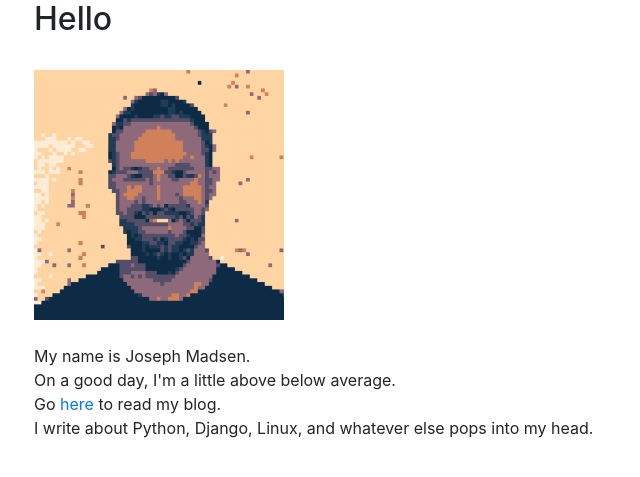
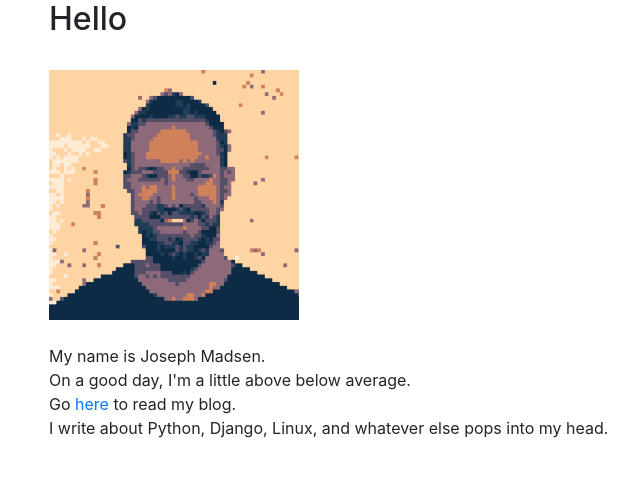
Before and after one commit to josephmads/jmsite, a Django app: page / in a window 1280 px wide. Shown: the part 66-543 px from the top of the page, without its empty margins (66-706 px from the left). Run offline with Django 4.2, Linux system fonts and the light colour scheme; some libraries are stand-ins or nearby versions.

Commit message:
fix: margins on home and index

```diff
--- a/blog/templates/blog/home.html
+++ b/blog/templates/blog/home.html
@@ -4,7 +4,7 @@
 
 {% load static %}
 
-<div class="homepage">
+<div class="container-sm">
     <h2>Hello</h2>
     <br>
     <img src="{% static 'images/jm_headshot.png' %}" alt="pixelated Joseph Madsen" width="250" height="250">
--- a/blog/templates/blog/index.html
+++ b/blog/templates/blog/index.html
@@ -7,6 +7,7 @@
 
     <link rel="stylesheet" href="{% static 'css/codehilite.css' %}">
 
+    <div class="container-sm">
         <h2 class="display-2">The Blog</h2>
         <br></br>
 
@@ -26,5 +27,6 @@
             </div>
         </div>
         {% endfor %}
+    </div>
 
 {% endblock content %}
```
Lines whose indentation alone changed are shown as unchanged.
